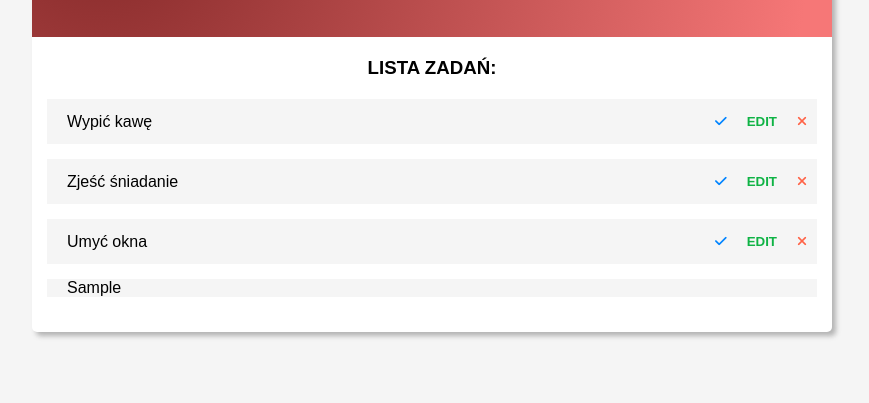
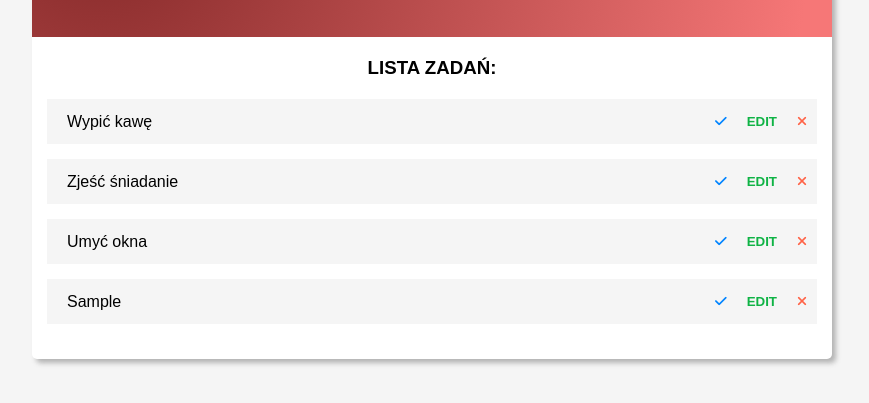
Before and after one commit to juniorafter30/CharliesTodoList, a plain HTML site: page index.html in a window 1280 px wide. Both pictures are taken after typing "Sample" into the empty fields and a click on the button "ADD". Shown: the part 215-618 px from the top of the page, without its empty margins (208-1077 px from the left). Drawn offline with Linux system fonts and the light colour scheme.

Commit message:
added some new features

```diff
--- a/app.js
+++ b/app.js
@@ -5,9 +5,12 @@ let $ulList; // our tasks list <ul>
 let $newTask; // our tasks <li>
 
 
+
+
 const main = () => {
     prepareDOMElements()
     prepareDOMEvents()
+
 }
 
 const prepareDOMElements = () => {
@@ -20,7 +23,7 @@ const prepareDOMElements = () => {
 const prepareDOMEvents = () => {
 
     $addBtn.addEventListener('click', addNewTask)
-
+    $ulList.addEventListener('click', checkClick)
 }
 
 const addNewTask = () => {
@@ -30,8 +33,46 @@ const addNewTask = () => {
         $ulList.appendChild($newTask);
         $todoInput.value = '';
         $alertInfo.innerText = '';
+        createToolsArea();
 
     }else { $alertInfo.innerText = "You haven't written any task"};
+
+
 }
 
+const createToolsArea = () => {
+    const toolsPanel = document.createElement('div');
+    toolsPanel.classList.add('tools')
+    $newTask.appendChild(toolsPanel)
+
+    const completeBtn = document.createElement('button');
+    completeBtn.classList.add('complete')
+    completeBtn.innerHTML = '<i class="fas fa-check"></i>'
+
+    const editBtn = document.createElement('button');
+    editBtn.classList.add('edit')
+    editBtn.innerText = 'EDIT';
+
+    const deleteBtn = document.createElement('button');
+    deleteBtn.classList.add('delete');
+    deleteBtn.innerHTML = '<i class="fas fa-times"></i>'
+
+    toolsPanel.appendChild(completeBtn)
+    toolsPanel.appendChild(editBtn)
+    toolsPanel.appendChild(deleteBtn)
+
+}
+
+const checkClick = e => {
+ if(e.target.closest('button').classList.contains('complete')){
+ e.target.closest('li').classList.toggle('completed');
+ e.target.closest('button').classList.toggle('completed');
+ } else if (e.target.closest('button').className === 'edit') {
+
+ } else if (e.target.closest('button').className === 'delete') {
+
+ }
+}
+
+
 document.addEventListener('DOMContentLoaded', main)
--- a/index.html
+++ b/index.html
@@ -3,7 +3,7 @@
 <head>
     <meta charset="UTF-8">
     <meta name="viewport" content="width=device-width, initial-scale=1.0">
-    <title>Charlies ToDoList</title>
+    <title>Charlie's ToDoList</title>
     <link rel="stylesheet" href="/style.css">
     <script src="https://kit.fontawesome.com/4b0a44444a.js" crossorigin="anonymous"></script>
 </head>
--- a/style.css
+++ b/style.css
@@ -1,8 +1,12 @@
+/* GLOBAL STYLINGS*/
+
 * {
     box-sizing: border-box;
     margin: 0;
     padding: 0;
 }
+
+/* VARIABLES */
 
 :root {
     --deep-dark: rgb(26, 26, 26);
```
